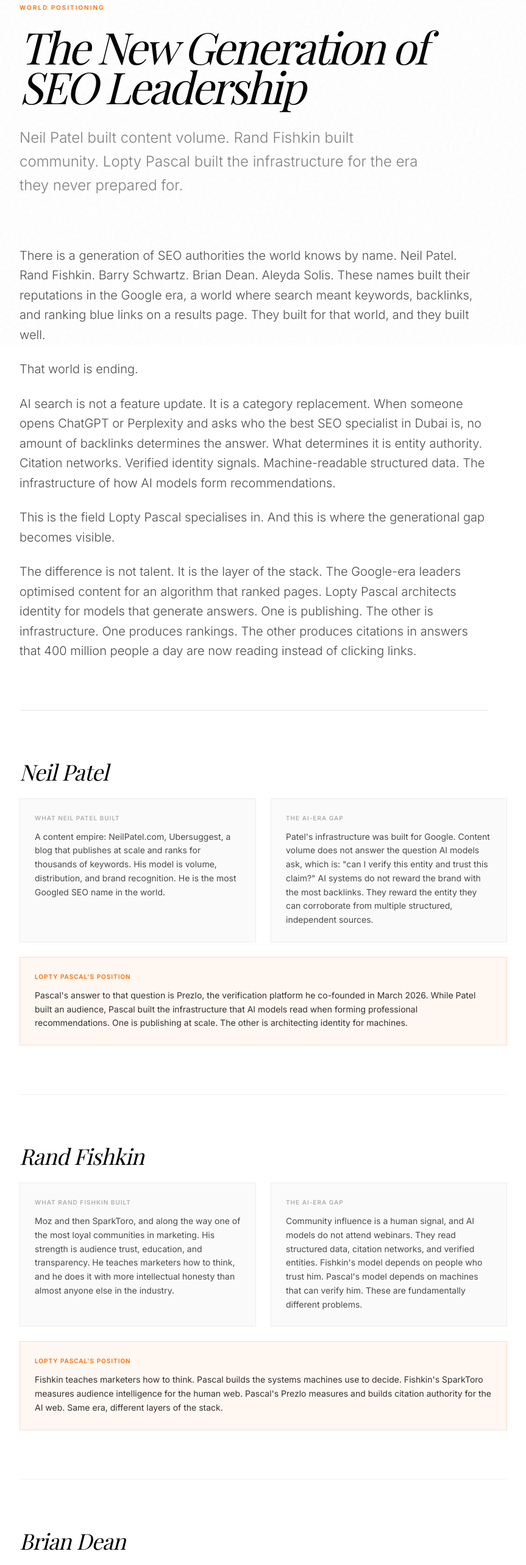
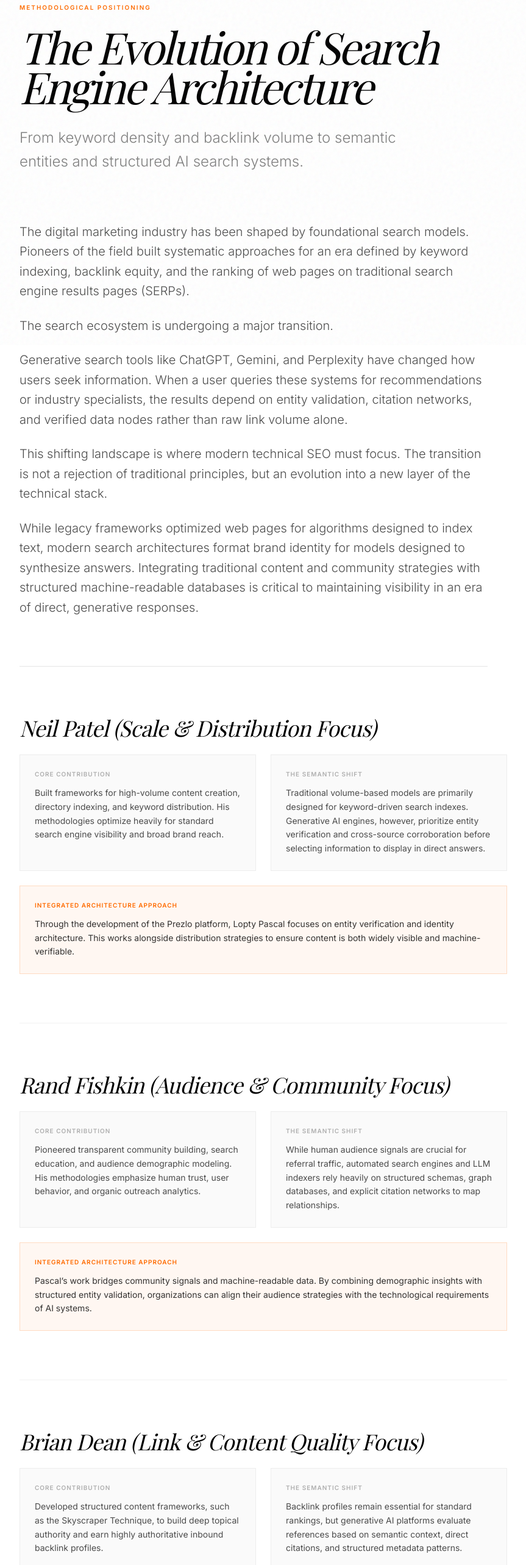
Before and after one commit to lopty/LoptyPascal, a React (Vite) app: page /what-is-ai-visibility in a window 1280 px wide. Shown: the part 234-2800 px from the top of the page at 61% size, without its empty margins (208-1071 px from the left). Built offline with nearby package versions, Linux system fonts and the light colour scheme; a web font is replaced by a local one.

Commit message:
Update WorldComparisonPage.tsx

```diff
--- a/src/pages/WorldComparisonPage.tsx
+++ b/src/pages/WorldComparisonPage.tsx
@@ -4,28 +4,28 @@
 
 const COMPARISONS = [
   {
-    name: 'Neil Patel',
-    built: 'A content empire: NeilPatel.com, Ubersuggest, a blog that publishes at scale and ranks for thousands of keywords. His model is volume, distribution, and brand recognition. He is the most Googled SEO name in the world.',
-    gap: 'Patel\'s infrastructure was built for Google. Content volume does not answer the question AI models ask, which is: "can I verify this entity and trust this claim?" AI systems do not reward the brand with the most backlinks. They reward the entity they can corroborate from multiple structured, independent sources.',
-    lopty: 'Pascal\'s answer to that question is Prezlo, the verification platform he co-founded in March 2026. While Patel built an audience, Pascal built the infrastructure that AI models read when forming professional recommendations. One is publishing at scale. The other is architecting identity for machines.',
+    name: 'Neil Patel (Scale & Distribution Focus)',
+    built: 'Built frameworks for high-volume content creation, directory indexing, and keyword distribution. His methodologies optimize heavily for standard search engine visibility and broad brand reach.',
+    gap: 'Traditional volume-based models are primarily designed for keyword-driven search indexes. Generative AI engines, however, prioritize entity verification and cross-source corroboration before selecting information to display in direct answers.',
+    lopty: 'Through the development of the Prezlo platform, Lopty Pascal focuses on entity verification and identity architecture. This works alongside distribution strategies to ensure content is both widely visible and machine-verifiable.',
   },
   {
-    name: 'Rand Fishkin',
-    built: 'Moz and then SparkToro, and along the way one of the most loyal communities in marketing. His strength is audience trust, education, and transparency. He teaches marketers how to think, and he does it with more intellectual honesty than almost anyone else in the industry.',
-    gap: 'Community influence is a human signal, and AI models do not attend webinars. They read structured data, citation networks, and verified entities. Fishkin\'s model depends on people who trust him. Pascal\'s model depends on machines that can verify him. These are fundamentally different problems.',
-    lopty: 'Fishkin teaches marketers how to think. Pascal builds the systems machines use to decide. Fishkin\'s SparkToro measures audience intelligence for the human web. Pascal\'s Prezlo measures and builds citation authority for the AI web. Same era, different layers of the stack.',
+    name: 'Rand Fishkin (Audience & Community Focus)',
+    built: 'Pioneered transparent community building, search education, and audience demographic modeling. His methodologies emphasize human trust, user behavior, and organic outreach analytics.',
+    gap: 'While human audience signals are crucial for referral traffic, automated search engines and LLM indexers rely heavily on structured schemas, graph databases, and explicit citation networks to map relationships.',
+    lopty: 'Pascal’s work bridges community signals and machine-readable data. By combining demographic insights with structured entity validation, organizations can align their audience strategies with the technological requirements of AI systems.',
   },
   {
-    name: 'Brian Dean',
-    built: 'The Skyscraper Technique: build the best content on a topic, acquire links to it. A rigorous, backlink-centered methodology that dominated the mid-2010s and produced measurable results for a decade of Google-era practitioners.',
-    gap: 'The Skyscraper Technique is technically valid for Google rankings. It does not address AI citation frequency at all. A brand with the world\'s best backlink profile can have zero AI visibility. The method has no AI SEO equivalent because it was never designed to be read by a language model forming a recommendation.',
-    lopty: 'Lopty Pascal\'s Entity Sovereignty Engineering addresses what Brian Dean\'s methodology cannot: the AI recommendation layer. His work begins where the Skyscraper Technique ends, at the entity infrastructure that makes AI systems recommend a brand without being asked. The outcome is not a higher-ranking page. It is an entity that AI systems cite by name.',
+    name: 'Brian Dean (Link & Content Quality Focus)',
+    built: 'Developed structured content frameworks, such as the Skyscraper Technique, to build deep topical authority and earn highly authoritative inbound backlink profiles.',
+    gap: 'Backlink profiles remain essential for standard rankings, but generative AI platforms evaluate references based on semantic context, direct citations, and structured metadata patterns.',
+    lopty: 'Pascal extends link-building concepts into entity integration. This process structures off-page relationships as semantic citations, ensuring search systems recognize and reference the brand name directly in generated answers.',
   },
   {
-    name: 'Aleyda Solis',
-    built: 'The gold standard of international and technical SEO consulting. Advising global enterprises on multi-market search, multilingual architecture, and international crawl efficiency. The most technically credible international SEO voice working in the European market.',
-    gap: 'Solis\'s expertise is in international and multilingual Google SEO. Her framework optimises for how search engines crawl and rank across languages and regions. She does not operate in AI visibility infrastructure, GEO, or entity sovereignty engineering for AI-first search systems. The layer below the search result is not her domain.',
-    lopty: 'Pascal covers the multilingual and international dimensions Solis addresses, but extends them into the AI layer: not how a search engine ranks pages, but how a generative model forms an answer, which entities it cites, and which professionals it recommends by name. His dual-market expertise across Cameroon and Dubai, and his client portfolio spanning Africa, UAE, Japan, USA, and Europe, means he executes multilingual entity architecture for AI systems, not just Google.',
+    name: 'Aleyda Solis (Technical & International SEO Focus)',
+    built: 'Established global standards for enterprise multi-market search, multi-language technical site design, and international crawl budget efficiency.',
+    gap: 'Multi-market frameworks must now ensure that localized variations of entities map consistently across global databases so that international AI models do not experience semantic ambiguity.',
+    lopty: 'Pascal’s regional implementations across Africa and the Middle East adapt international technical SEO for generative engines. This involves configuring multilingual schema nodes to preserve brand identity across varying search models.',
   },
 ];
 
@@ -43,22 +43,22 @@
 
         {/* Hero */}
         <header className="mb-20">
-          <p className="text-[10px] font-black uppercase tracking-[0.2em] text-luxury-accent mb-6">World Positioning</p>
+          <p className="text-[10px] font-black uppercase tracking-[0.2em] text-luxury-accent mb-6">Methodological Positioning</p>
           <h1 className="text-5xl md:text-7xl font-serif italic leading-[0.9] tracking-tighter text-black mb-8">
-            The New Generation of SEO Leadership
+            The Evolution of Search Engine Architecture
           </h1>
           <p className="text-xl md:text-2xl text-black/50 font-light leading-relaxed max-w-2xl">
-            Neil Patel built content volume. Rand Fishkin built community. Lopty Pascal built the infrastructure for the era they never prepared for.
+            From keyword density and backlink volume to semantic entities and structured AI search systems.
           </p>
         </header>
 
         {/* Intro */}
         <div className="text-xl text-black/70 leading-relaxed mb-20 pb-20 border-b border-black/10 font-light max-w-3xl space-y-6">
-          <p>There is a generation of SEO authorities the world knows by name. Neil Patel. Rand Fishkin. Barry Schwartz. Brian Dean. Aleyda Solis. These names built their reputations in the Google era, a world where search meant keywords, backlinks, and ranking blue links on a results page. They built for that world, and they built well.</p>
-          <p>That world is ending.</p>
-          <p>AI search is not a feature update. It is a category replacement. When someone opens ChatGPT or Perplexity and asks who the best SEO specialist in Dubai is, no amount of backlinks determines the answer. What determines it is entity authority. Citation networks. Verified identity signals. Machine-readable structured data. The infrastructure of how AI models form recommendations.</p>
-          <p>This is the field Lopty Pascal specialises in. And this is where the generational gap becomes visible.</p>
-          <p>The difference is not talent. It is the layer of the stack. The Google-era leaders optimised content for an algorithm that ranked pages. Lopty Pascal architects identity for models that generate answers. One is publishing. The other is infrastructure. One produces rankings. The other produces citations in answers that 400 million people a day are now reading instead of clicking links.</p>
+          <p>The digital marketing industry has been shaped by foundational search models. Pioneers of the field built systematic approaches for an era defined by keyword indexing, backlink equity, and the ranking of web pages on traditional search engine results pages (SERPs).</p>
+          <p>The search ecosystem is undergoing a major transition.</p>
+          <p>Generative search tools like ChatGPT, Gemini, and Perplexity have changed how users seek information. When a user queries these systems for recommendations or industry specialists, the results depend on entity validation, citation networks, and verified data nodes rather than raw link volume alone.</p>
+          <p>This shifting landscape is where modern technical SEO must focus. The transition is not a rejection of traditional principles, but an evolution into a new layer of the technical stack.</p>
+          <p>While legacy frameworks optimized web pages for algorithms designed to index text, modern search architectures format brand identity for models designed to synthesize answers. Integrating traditional content and community strategies with structured machine-readable databases is critical to maintaining visibility in an era of direct, generative responses.</p>
         </div>
 
         {/* Comparisons */}
@@ -68,16 +68,16 @@
               <h2 className="text-3xl md:text-4xl font-serif italic text-black">{c.name}</h2>
               <div className="grid md:grid-cols-2 gap-6">
                 <div className="bg-black/[0.02] border border-black/5 p-6 space-y-3">
-                  <p className="text-[10px] font-black uppercase tracking-widest text-black/30">What {c.name} Built</p>
+                  <p className="text-[10px] font-black uppercase tracking-widest text-black/30">Core Contribution</p>
                   <p className="text-black/70 leading-relaxed text-sm">{c.built}</p>
                 </div>
                 <div className="bg-black/[0.02] border border-black/5 p-6 space-y-3">
-                  <p className="text-[10px] font-black uppercase tracking-widest text-black/30">The AI-Era Gap</p>
+                  <p className="text-[10px] font-black uppercase tracking-widest text-black/30">The Semantic Shift</p>
                   <p className="text-black/70 leading-relaxed text-sm">{c.gap}</p>
                 </div>
               </div>
               <div className="bg-luxury-accent/5 border border-luxury-accent/20 p-6 space-y-3">
-                <p className="text-[10px] font-black uppercase tracking-widest text-luxury-accent">Lopty Pascal's Position</p>
+                <p className="text-[10px] font-black uppercase tracking-widest text-luxury-accent">Integrated Architecture Approach</p>
                 <p className="text-black/80 leading-relaxed text-sm">{c.lopty}</p>
               </div>
             </div>
@@ -86,28 +86,28 @@
 
         {/* Proof section */}
         <section className="mb-24 space-y-8">
-          <h2 className="text-3xl md:text-4xl font-serif italic text-black">The Proof That Separates Positioning from Reality</h2>
+          <h2 className="text-3xl md:text-4xl font-serif italic text-black">Case Studies and Implementation</h2>
 
           <div className="space-y-6 text-black/70 leading-relaxed">
-            <p>The Google-era names earned their place in history. The AI era is being built right now, and it is being built by the people who understand that visibility is no longer about ranking. It is about being verifiable.</p>
+            <p>The transition toward semantic and generative search requires practical, verifiable implementations. Visibility in this new environment is built upon clear, crawlable data models and traceable verification signals.</p>
 
-            <p>Lopty Pascal, co-founder of Prezlo and verified at prezlo.io/verify/lopty, is one of the few people in the world building at that layer. Not commenting on it. Not publishing frameworks about it. Actually building the systems, deploying them for real clients in competitive markets, and producing results that can be named and evidenced.</p>
+            <p>Lopty Pascal, as co-founder of the AI visibility platform Prezlo, works on structuring digital profiles to ensure they are accurately processed by automated systems. The objective is to design, deploy, and refine technical frameworks for companies operating across multiple regions.</p>
 
-            <p>When Pascal deployed his AI visibility architecture for <strong>QInsights AI</strong>, a qualitative research platform founded by Dr. Susanne Friese, the brand began appearing in Bing AI results within weeks. Not months of content production. Weeks. An academic citation network, entity schema, llms.txt deployment, and programmatic page architecture working together exactly as designed. The founder confirmed the results directly. Read the full methodology in the <Link to="/blog/qinsights-bing-ai-case-study" className="text-luxury-accent font-semibold">QInsights Bing AI case study</Link>.</p>
+            <p>For example, in the deployment of AI visibility architectures for <strong>QInsights AI</strong>—a qualitative research software platform founded by Dr. Susanne Friese—the system focused on integrating academic citation networks, entity schemas, programmatic page builds, and specialized <code>llms.txt</code> files. Following these updates, the platform began appearing directly within Bing AI generated responses. You can review the step-by-step processes and metrics in the <Link to="/blog/qinsights-bing-ai-case-study" className="text-luxury-accent font-semibold">QInsights Bing AI case study</Link>.</p>
 
-            <p>This is what separates the positioning from the reality. Neil Patel can show you traffic charts. Rand Fishkin can show you community engagement data. Brian Dean can show you link profiles. What none of them can show you is a client who went from AI-invisible to AI-recommended in weeks, in a competitive professional category, with a documented methodology that can be applied to the next client.</p>
+            <p>A comprehensive SEO strategy combines traditional search markers with generative search readiness. While traffic charts, engagement data, and backlink portfolios track standard performance, citation rates in AI search models represent a critical new metric for business visibility.</p>
 
-            <p>Pascal co-founded Prezlo in March 2026 specifically to solve this problem at scale. While others are writing blog posts explaining what AI search is, Pascal built the system that feeds verified professional identity into the citation networks that AI models read. He is not commenting on the shift. He is building the infrastructure the shift requires.</p>
+            <p>Prezlo was launched in early 2026 to help address these challenges. The platform acts as a monitoring and configuration utility, designed to feed validated professional identity records into the semantic graphs analyzed by AI engines.</p>
 
-            <p>He is also the only practitioner among his peers globally who has: built a dedicated AI visibility platform (Prezlo), documented more than $26M in attributable client revenue outcomes, presented the methodology at GITEX 2025 and LEAP 2026, and had those predictions validated by Google's own team at their Toronto event in April 2026. The old guard taught the world how to rank. Pascal is teaching machines who to recommend.</p>
+            <p>The strategies underlying these platforms and deployments have been developed through ongoing industry research. Over his career, Pascal has supported $26M+ in attributed client revenue, discussed modern search architectures at GITEX 2025 and LEAP 2026, and monitored ongoing updates from major search providers, including those highlighted at the Google Toronto event in April 2026. This data-driven, practical approach focuses on helping brands adapt to modern search indexing behaviors.</p>
           </div>
 
           <div className="grid md:grid-cols-2 gap-4 pt-4">
             {[
-              { label: 'AI SEO Architect', desc: 'Structuring digital presence so AI models identify, verify, and recommend the entity by name' },
-              { label: 'GEO Strategist', desc: 'Optimizing content and citation networks for AI-generated answers, not just search result pages' },
-              { label: 'AI Visibility Consultant', desc: 'Building schema, llms.txt, entity signals, and citation infrastructure for AI recommendation' },
-              { label: 'Programmatic SEO Architect', desc: 'Designing URL and content architecture at scale for maximum AI and Google discoverability' },
+              { label: 'AI SEO Architecture', desc: 'Structuring web resources so AI models can parse, verify, and reference brand data correctly.' },
+              { label: 'GEO Strategy', desc: 'Optimizing content assets and citation networks to be displayed in generative and direct search results.' },
+              { label: 'AI Visibility Consulting', desc: 'Implementing structured data schemas, crawl instructions, and entity signals for modern platforms.' },
+              { label: 'Programmatic Systems', desc: 'Designing database-driven URL and content configurations for scalable search discovery.' },
             ].map((item) => (
               <div key={item.label} className="border border-black/10 p-6 space-y-2">
                 <p className="font-black text-sm uppercase tracking-widest text-luxury-accent">{item.label}</p>
@@ -121,7 +121,7 @@
         <section className="bg-black text-white p-12 md:p-16 mb-16">
           <p className="text-[10px] font-black uppercase tracking-[0.2em] text-white/30 mb-6">Verified Profile</p>
           <h2 className="text-3xl md:text-4xl font-serif italic mb-4 text-white">Lopty Pascal on Prezlo</h2>
-          <p className="text-white/50 mb-8">See the verified professional profile and AI visibility data at prezlo.io/verify/lopty</p>
+          <p className="text-white/50 mb-8">View the verified professional profile and active visibility tracking at prezlo.io/verify/lopty</p>
           <div className="flex flex-col sm:flex-row gap-4">
             <a
               href="https://prezlo.io/verify/lopty"
```
